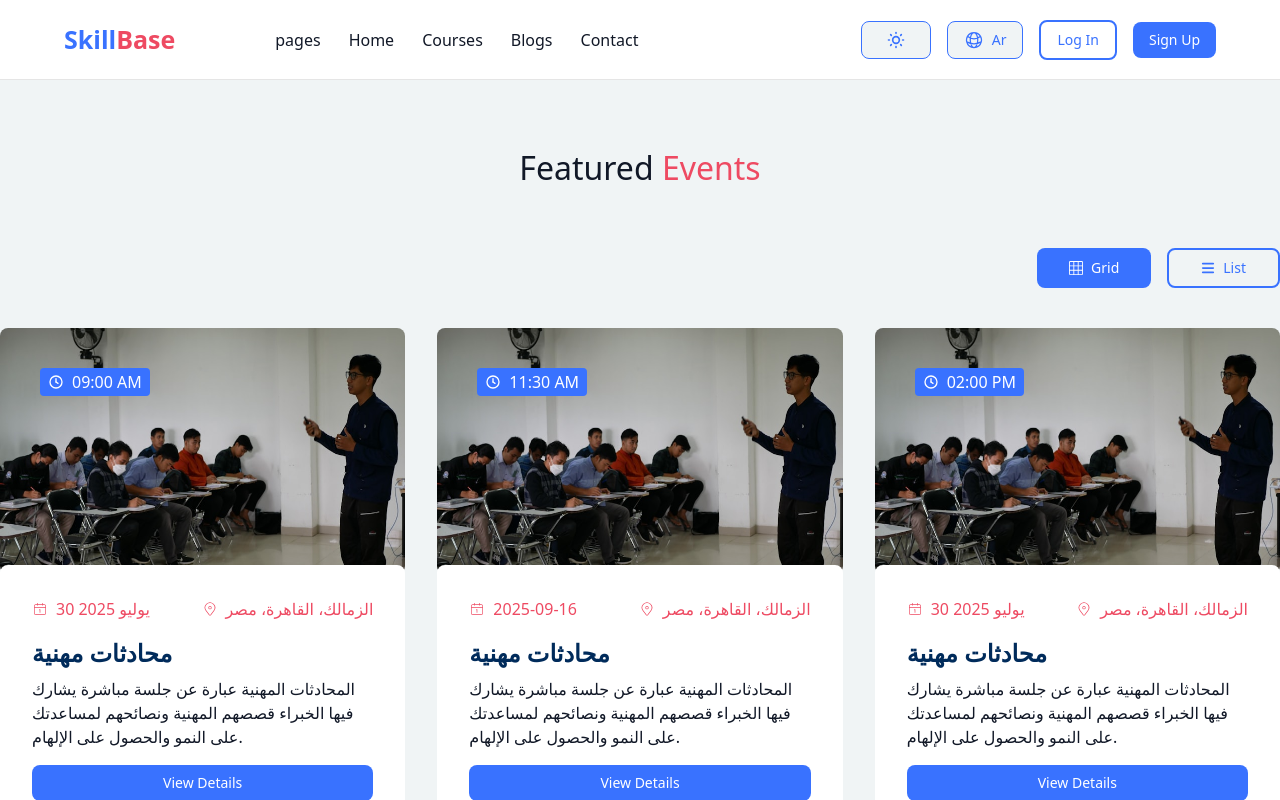
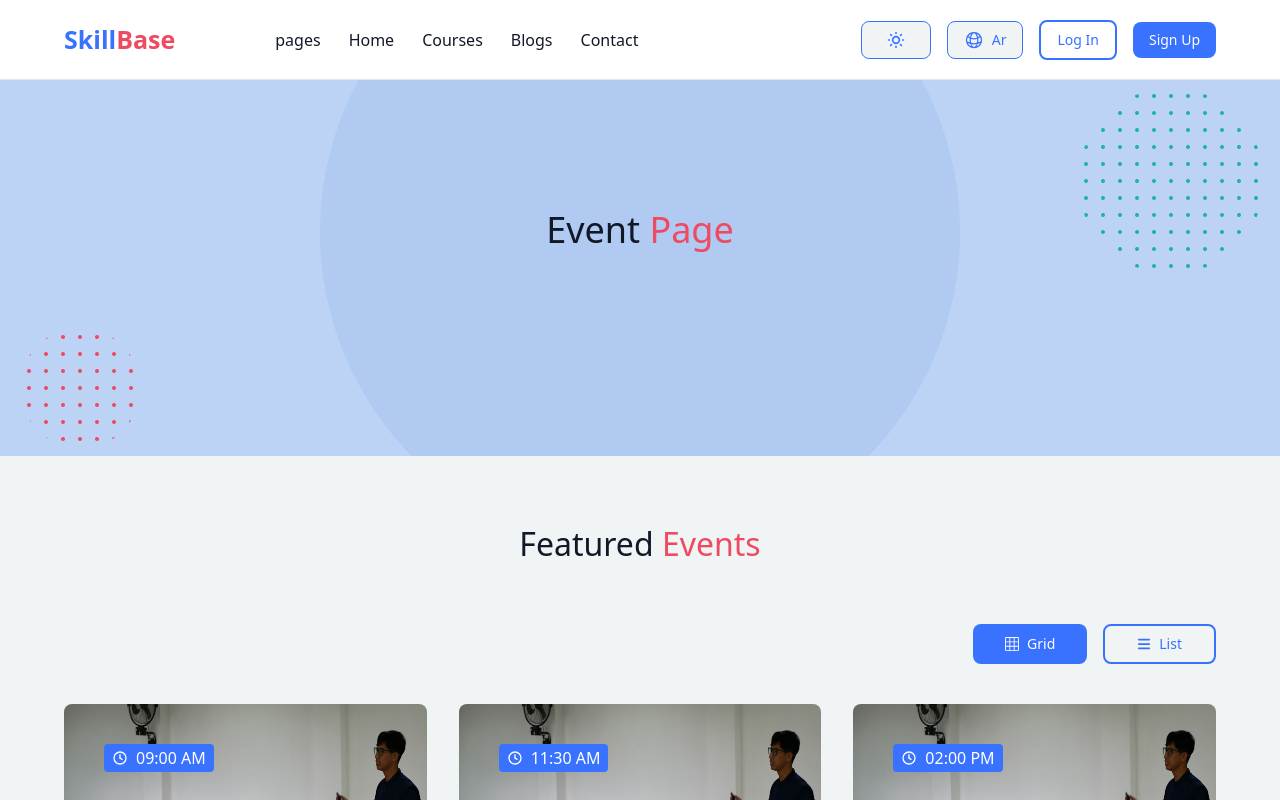
Before and after one commit to Amr-ahmed-98/Education-App, a React (Vite) app: page /event in a window 1280 px wide. Shown: the top 800 px of the page. Built offline with nearby package versions, Linux system fonts and the light colour scheme.

Commit message:
Add the event section title

```diff
--- a/src/components/molecules/EventGridCard.tsx
+++ b/src/components/molecules/EventGridCard.tsx
@@ -1,5 +1,5 @@
-import Button from "../atoms/Button"
 import * as Icons from "../../assets/icons/icons"
+import { Link } from "react-router-dom";
 type Event = {
     id: number;
     time: string;
@@ -24,7 +24,7 @@ const EventGridCard = ({ event, show }: { event: Event, show: string }) => {
                     </ul>
                     <h2 className="text-[#002B5B] dark:text-white text-2xl font-bold">{event?.title}</h2>
                     <p className="dark:text-[#A4A4A4]">{event?.desc}</p>
-                    <Button className="mt-2">View Details</Button>
+                    <Link to={`/events/${event?.id}`} className="mt-3 bg-primary p-3 text-center text-white rounded-xl font-medium">View Details</Link>
                 </div>
             </div>
         </>
--- a/src/components/organisms/EventDetailsDesc.tsx
+++ b/src/components/organisms/EventDetailsDesc.tsx
@@ -1,13 +1,14 @@
 import Button from "../atoms/Button";
 import * as Icons from "../../assets/icons/icons";
 import { useTranslation } from "react-i18next";
+// import { useParams } from "react-router-dom";
 const EventDetailsDesc = () => {
   const { t } = useTranslation();
-
+// const {id} = useParams();
   return (
     <>
       <section className="py-10">
-        <div className="md:px-16 sm:px-10 px-4">
+        <div className="container">
           <ul className="flex flex-col gap-3">
             <li className="flex gap-2 items-center">
               <Icons.CiCalendarDate className="text-secondary" />
--- a/src/components/organisms/EventDetailsSpeakers.tsx
+++ b/src/components/organisms/EventDetailsSpeakers.tsx
@@ -6,7 +6,7 @@ const EventDetailsSpeakers = () => {
   return (
     <>
       <section className="py-10">
-        <div className="md:px-16 sm:px-10 px-4">
+        <div className="container">
           <div
             className="flex justify-center md:justify-normal  text-4xl pb-8"
             dangerouslySetInnerHTML={{
--- a/src/components/organisms/EventGrid.tsx
+++ b/src/components/organisms/EventGrid.tsx
@@ -33,7 +33,7 @@ const EventGrid = () => {
     return (
         <>
             <section className='py-16'>
-                <div className='containerr'>
+                <div className='container'>
                     <div className="text-center mb-14">
                         <h1 className="text-[32px]  font-medium" dangerouslySetInnerHTML={{ __html: t(`EventGrid.featuredEvents`) }} />
                     </div>
--- a/src/components/pages/Event.tsx
+++ b/src/components/pages/Event.tsx
@@ -1,9 +1,16 @@
+import SectionTitle from "../molecules/SectionTitle"
+import { useTranslation } from 'react-i18next';
 import EventGrid from "../organisms/EventGrid"
 
 function Event() {
+  const { t } = useTranslation();
+
   return (
     <>
-    {/* < /> */}
+      <SectionTitle title={t("SectionTitle.Event.Title", { returnObjects: true }) as {
+        text: string;
+        color?: string;
+      }[]} trail={t("SectionTitle.Event.Trail", { returnObjects: true }) as string[]} />
     <EventGrid />
     </>
   )
--- a/src/routes/AppRouter.tsx
+++ b/src/routes/AppRouter.tsx
@@ -53,7 +53,7 @@ const AppRouter = createBrowserRouter([
       {path:"/contact-us", element: <ContactUs />},
       {path:"/course-details", element: <CourseDetails />},
       {path:"/event", element: <Event />},
-      {path:"/event-details", element: <EventDetails />},
+      {path:"/events/:id", element: <EventDetails />},
       {path:"/faqs", element: <FAQ />},
       {path:"/instructor", element: <Instructor />},
       {path:"/blogs", element: <Blogs />},
```
